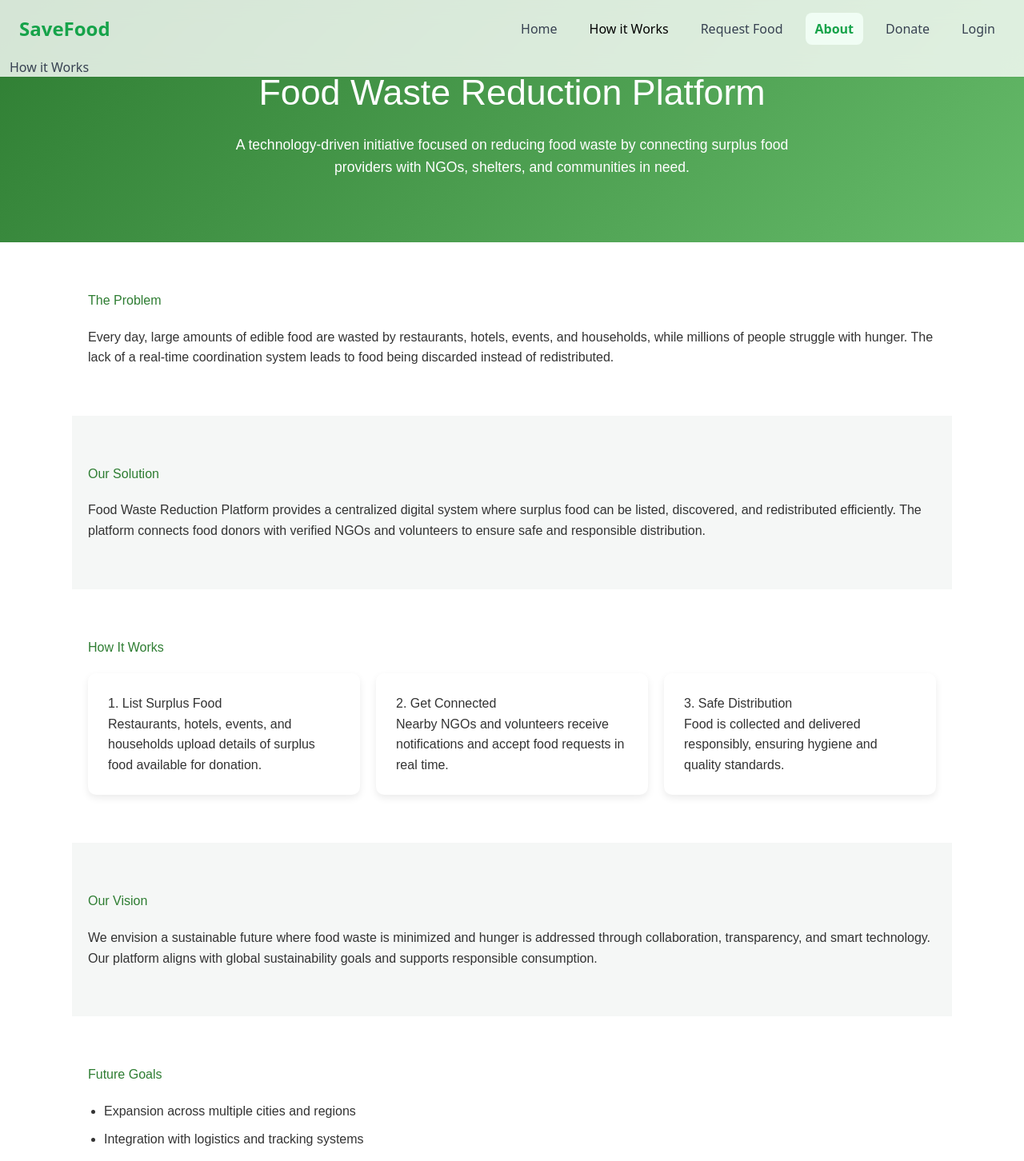
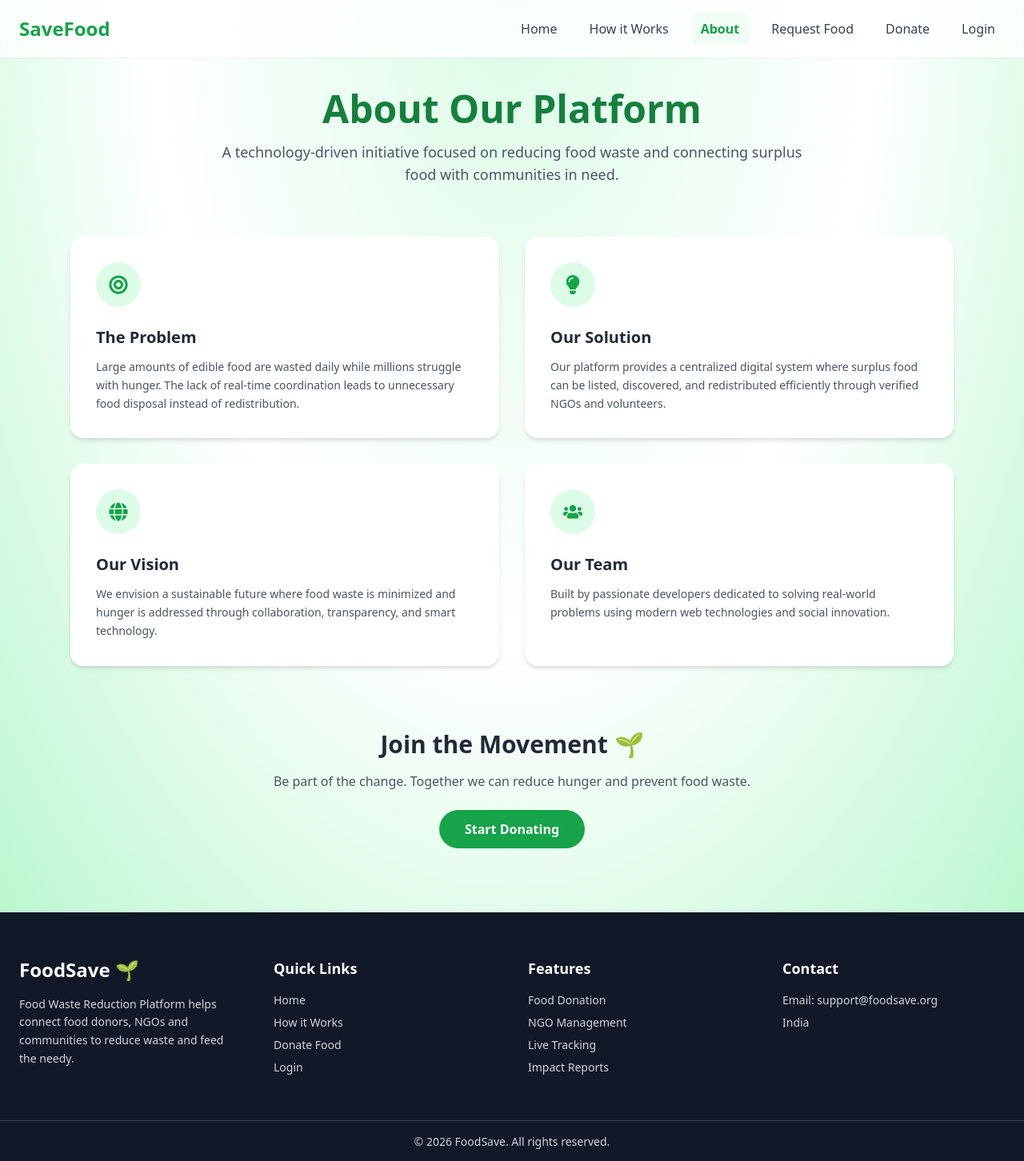
Before and after one commit to ketan99-hub/food-waste-reduction-platform, a React (Vite) app: page /about in a window 1280 px wide. Shown: the top 1452 px of the page at 80% size. Built offline with nearby package versions, Linux system fonts and the light colour scheme.

Commit message:
modify about ,how it work

```diff
--- a/src/components/Navbar.jsx
+++ b/src/components/Navbar.jsx
@@ -1,6 +1,4 @@
 import { NavLink } from "react-router-dom";
-
-
 
 export default function Navbar() {
   const linkClass = ({ isActive }) =>
@@ -28,19 +26,18 @@ export default function Navbar() {
             Home
           </NavLink>
 
-          <a href="/" className="px-3 py-2 hover:text-green-600">
+          <NavLink to="/features" className={linkClass}>
             How it Works
-          </a>
-         <NavLink to="/request-food" className={linkClass}>
+          </NavLink>
+          <NavLink to="/about" className={linkClass}>
+            About
+          </NavLink>
+
+
+          <NavLink to="/request-food" className={linkClass}>
             Request Food
           </NavLink>
 
-
-
-          {/* ✅ About added */}
-          <NavLink to="/about" className={linkClass}>
-            About
-          </NavLink>
 
           <NavLink to="/donate" className={linkClass}>
             Donate
@@ -50,12 +47,7 @@ export default function Navbar() {
             Login
           </NavLink>
         </div>
-
       </div>
-      <NavLink to="/features" className={linkClass}>
-  How it Works
-</NavLink>
-
     </nav>
   );
 }
--- a/src/pages/About.jsx
+++ b/src/pages/About.jsx
@@ -1,106 +1,103 @@
 import React from "react";
-import "./About.css";
+import { FaBullseye, FaLightbulb, FaUsers, FaGlobe } from "react-icons/fa";
 
-const About = () => {
+export default function About() {
   return (
-    <div className="about-container">
+    <div className="pt-28 pb-20 min-h-screen bg-[radial-gradient(ellipse_at_top,_var(--tw-gradient-stops))] from-green-100 via-white to-green-200">
 
-      {/* Hero Section */}
-      <section className="about-hero">
-        <h1>Food Waste Reduction Platform</h1>
-        <p>
-          A technology-driven initiative focused on reducing food waste by
-          connecting surplus food providers with NGOs, shelters, and communities
-          in need.
-        </p>
-      </section>
-
-      {/* Problem Section */}
-      <section className="about-section">
-        <h2>The Problem</h2>
-        <p>
-          Every day, large amounts of edible food are wasted by restaurants,
-          hotels, events, and households, while millions of people struggle with
-          hunger. The lack of a real-time coordination system leads to food being
-          discarded instead of redistributed.
-        </p>
-      </section>
-
-      {/* Solution Section */}
-      <section className="about-section light">
-        <h2>Our Solution</h2>
-        <p>
-          Food Waste Reduction Platform provides a centralized digital system
-          where surplus food can be listed, discovered, and redistributed
-          efficiently. The platform connects food donors with verified NGOs and
-          volunteers to ensure safe and responsible distribution.
-        </p>
-      </section>
-
-      {/* How It Works */}
-      <section className="about-section">
-        <h2>How It Works</h2>
-        <div className="steps">
-          <div className="step-card">
-            <h3>1. List Surplus Food</h3>
-            <p>
-              Restaurants, hotels, events, and households upload details of
-              surplus food available for donation.
+      {/* Header */}
+      <div className="text-center max-w-3xl mx-auto mb-16 px-4">
+        <h1 className="text-4xl md:text-5xl font-extrabold text-green-700 mb-4">
+          About Our Platform
+        </h1>
+        <p className="text-gray-600 text-lg">
+          A technology-driven initiative focused on reducing food waste and
+          connecting surplus food with communities in need.
         </p>
       </div>
 
-          <div className="step-card">
-            <h3>2. Get Connected</h3>
-            <p>
-              Nearby NGOs and volunteers receive notifications and accept food
-              requests in real time.
+      {/* Cards Section */}
+      <div className="max-w-6xl mx-auto grid grid-cols-1 md:grid-cols-2 gap-8 px-6">
+
+        {/* Problem */}
+        <div className="group bg-white rounded-2xl p-8 shadow-md hover:shadow-xl transition-all duration-300 hover:-translate-y-2">
+          <div className="w-14 h-14 flex items-center justify-center rounded-full bg-green-100 text-green-600 text-2xl mb-6 group-hover:bg-green-600 group-hover:text-white transition">
+            <FaBullseye />
+          </div>
+          <h3 className="text-xl font-semibold text-gray-800 mb-3">
+            The Problem
+          </h3>
+          <p className="text-gray-600 text-sm leading-relaxed">
+            Large amounts of edible food are wasted daily while millions
+            struggle with hunger. The lack of real-time coordination leads
+            to unnecessary food disposal instead of redistribution.
           </p>
         </div>
 
-          <div className="step-card">
-            <h3>3. Safe Distribution</h3>
-            <p>
-              Food is collected and delivered responsibly, ensuring hygiene and
-              quality standards.
+        {/* Solution */}
+        <div className="group bg-white rounded-2xl p-8 shadow-md hover:shadow-xl transition-all duration-300 hover:-translate-y-2">
+          <div className="w-14 h-14 flex items-center justify-center rounded-full bg-green-100 text-green-600 text-2xl mb-6 group-hover:bg-green-600 group-hover:text-white transition">
+            <FaLightbulb />
+          </div>
+          <h3 className="text-xl font-semibold text-gray-800 mb-3">
+            Our Solution
+          </h3>
+          <p className="text-gray-600 text-sm leading-relaxed">
+            Our platform provides a centralized digital system where surplus
+            food can be listed, discovered, and redistributed efficiently
+            through verified NGOs and volunteers.
           </p>
         </div>
+
+        {/* Vision */}
+        <div className="group bg-white rounded-2xl p-8 shadow-md hover:shadow-xl transition-all duration-300 hover:-translate-y-2">
+          <div className="w-14 h-14 flex items-center justify-center rounded-full bg-green-100 text-green-600 text-2xl mb-6 group-hover:bg-green-600 group-hover:text-white transition">
+            <FaGlobe />
           </div>
-      </section>
+          <h3 className="text-xl font-semibold text-gray-800 mb-3">
+            Our Vision
+          </h3>
+          <p className="text-gray-600 text-sm leading-relaxed">
+            We envision a sustainable future where food waste is minimized
+            and hunger is addressed through collaboration, transparency,
+            and smart technology.
+          </p>
+        </div>
 
-      {/* Vision Section */}
-      <section className="about-section light">
-        <h2>Our Vision</h2>
-        <p>
-          We envision a sustainable future where food waste is minimized and
-          hunger is addressed through collaboration, transparency, and smart
-          technology. Our platform aligns with global sustainability goals and
-          supports responsible consumption.
+        {/* Team */}
+        <div className="group bg-white rounded-2xl p-8 shadow-md hover:shadow-xl transition-all duration-300 hover:-translate-y-2">
+          <div className="w-14 h-14 flex items-center justify-center rounded-full bg-green-100 text-green-600 text-2xl mb-6 group-hover:bg-green-600 group-hover:text-white transition">
+            <FaUsers />
+          </div>
+          <h3 className="text-xl font-semibold text-gray-800 mb-3">
+            Our Team
+          </h3>
+          <p className="text-gray-600 text-sm leading-relaxed">
+            Built by passionate developers dedicated to solving real-world
+            problems using modern web technologies and social innovation.
           </p>
-      </section>
+        </div>
 
-      {/* Future Scope */}
-      <section className="about-section">
-        <h2>Future Goals</h2>
-        <ul className="goals-list">
-          <li>Expansion across multiple cities and regions</li>
-          <li>Integration with logistics and tracking systems</li>
-          <li>Advanced analytics to predict and reduce food waste</li>
-          <li>Partnerships with NGOs, governments, and social organizations</li>
-        </ul>
-      </section>
+      </div>
 
-      {/* Team Section */}
-      <section className="about-section light">
-        <h2>Our Team</h2>
-        <p>
-          Food Waste Reduction Platform is developed by a group of passionate
-          developers committed to solving real-world problems using modern web
-          technologies and social innovation.
+      {/* CTA Section */}
+      <div className="mt-20 text-center px-4">
+        <h2 className="text-3xl font-bold text-gray-800 mb-4">
+          Join the Movement 🌱
+        </h2>
+        <p className="text-gray-600 mb-6 max-w-2xl mx-auto">
+          Be part of the change. Together we can reduce hunger and
+          prevent food waste.
         </p>
-      </section>
+
+        <a
+          href="/donate"
+          className="inline-block bg-green-600 text-white px-8 py-3 rounded-full font-semibold hover:bg-green-700 transition"
+        >
+          Start Donating
+        </a>
+      </div>
 
     </div>
   );
-};
-
-export default About;
+}
```
Also changed, not shown: 1 other file (tests, documents, lock files or other folders). Lines whose indentation alone changed are shown as unchanged.
